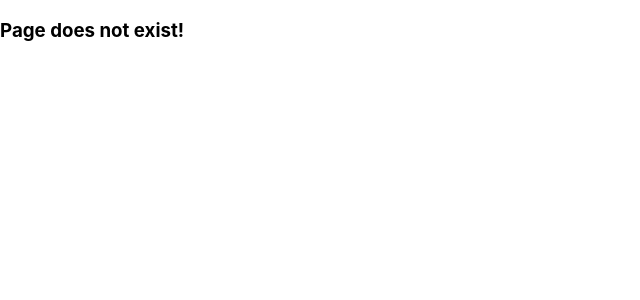
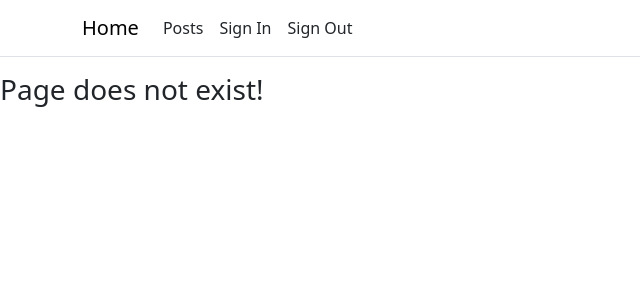
Before and after one commit to razarauf/superchat, a React (Create React App) app: page /superchat in a window 1280 px wide. Shown: the top 300 px of the page, without its empty margins (0-640 px from the left). Built offline with nearby package versions, Linux system fonts and the light colour scheme; no server answers.

Commit message:
Adds reactstrap, bootstrap, and navbar component

```diff
--- a/package.json
+++ b/package.json
@@ -6,11 +6,13 @@
     "@testing-library/jest-dom": "^5.17.0",
     "@testing-library/react": "^13.4.0",
     "@testing-library/user-event": "^13.5.0",
+    "bootstrap": "^5.3.3",
     "firebase": "^10.10.0",
     "react": "^18.2.0",
     "react-dom": "^18.2.0",
     "react-firebase-hooks": "^5.1.1",
     "react-scripts": "5.0.1",
+    "reactstrap": "^9.2.2",
     "web-vitals": "^2.1.4"
   },
   "scripts": {
--- a/src/Components/App.js
+++ b/src/Components/App.js
@@ -11,6 +11,8 @@ import 'firebase/compat/firestore';
 //firebase hooks
 import {useAuthState} from 'react-firebase-hooks/auth';
 import {useCollectionData} from 'react-firebase-hooks/firestore';
+
+import {Button} from 'reactstrap';
 
 const messageConverter = {
   toFirestore(message) {
@@ -91,7 +93,7 @@ export default function App() {
       <>
       <form className='chat-input-container' onSubmit={sendMessage}>
           <input className='chat-input' onChange={e => setFormValue(e.target.value)} value={formValue} placeholder='say something'/>
-          <button className='chat-button' type="submit">Send</button>
+          <Button color='primary' type="submit">Send</Button>
       </form>
       </>
     )
@@ -108,12 +110,12 @@ export default function App() {
     }
 
     return (
-      <button className='chat-button' onClick={signInWithGoogle}>Sign In</button>
+      <button color='success' onClick={signInWithGoogle}>Sign In</button>
     )
   }
 
   function SignOut(){
-    return (<button className='chat-button' onClick={() => {auth.signOut()}}>Sign Out</button>)
+    return (<Button color='danger' onClick={() => {auth.signOut()}}>Sign Out</Button>)
   }
 
 }
--- /dev/null
+++ b/src/Components/Navbar.js
@@ -0,0 +1,53 @@
+import React, { useState } from 'react';
+import {
+  Collapse,
+  Navbar,
+  NavbarToggler,
+  NavbarBrand,
+  Nav,
+  NavItem,
+  NavLink,
+} from 'reactstrap';
+
+import {firebaseConfig} from '../config.js'
+
+import firebase from 'firebase/compat/app';
+
+firebase.initializeApp(firebaseConfig);
+
+function Navibar(args) {
+
+    const auth = firebase.auth();
+    const [isOpen, setIsOpen] = useState(false);
+
+    const toggle = () => setIsOpen(!isOpen);
+
+    return (
+        <div>
+        <Navbar {...args} className="navbar-expand-sm navbar-toggleable-sm ng-white border-bottom box-shadow mb-3" container light>
+            <NavbarBrand href="/">Home</NavbarBrand>
+            <NavbarToggler onClick={toggle} />
+            <Collapse className="d-sm-inline-flex flex-sm-row-reverse" isOpen={isOpen} navbar>
+            <Nav className="me-auto" navbar>
+                <NavItem>
+                    <NavLink className="text-dark" href="/posts">Posts</NavLink>
+                </NavItem>
+                <NavItem>
+                    <NavLink className="text-dark" onClick={signInWithGoogle}>Sign In</NavLink>
+                </NavItem>
+                <NavItem>
+                    <NavLink className="text-dark" onClick={() => {auth.signOut()}}>Sign Out</NavLink>
+                </NavItem>
+            </Nav>
+            </Collapse>
+        </Navbar>
+        </div>
+    );
+
+    function signInWithGoogle(){
+        const provider = new firebase.auth.GoogleAuthProvider();
+        auth.signInWithPopup(provider);
+    }
+}
+
+export default Navibar;
--- a/src/index.js
+++ b/src/index.js
@@ -1,9 +1,11 @@
 import React from 'react';
 import ReactDOM from 'react-dom/client';
 import './index.css';
+import 'bootstrap/dist/css/bootstrap.min.css';
 
 import App from './Components/App';
 import Posts from "./Components/Posts"
+import Navbar from './Components/Navbar';
 import NoPage from "./Components/NoPage"
 
 import reportWebVitals from './reportWebVitals';
@@ -14,6 +16,7 @@ const root = ReactDOM.createRoot(document.getElementById('root'));
 
 root.render(
   <React.StrictMode>
+    <Navbar/>
     <BrowserRouter>
       <Routes path="/">
         <Route index element={<App/>}/>
```
Also changed, not shown: 1 other file (tests, documents, lock files or other folders).
